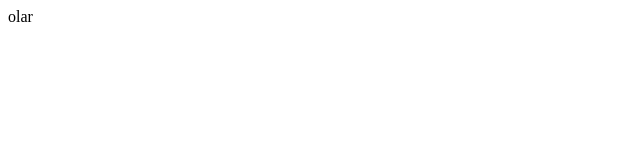
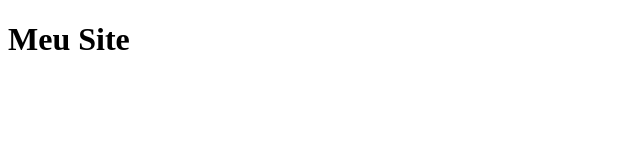
Before and after one commit to kaokki/Teste, a plain HTML site: page index.html in a window 1280 px wide. Shown: the whole page, without its empty margins (0-640 px from the left). Drawn offline with Linux system fonts and the light colour scheme.

Commit message:
Inclusão do Título

```diff
--- a/index.html
+++ b/index.html
@@ -5,6 +5,6 @@
         <title> Meu Site </title>
     </head>
     <body>
-olar
+<h1>Meu Site</h1>
     </body>
     </html>
```
